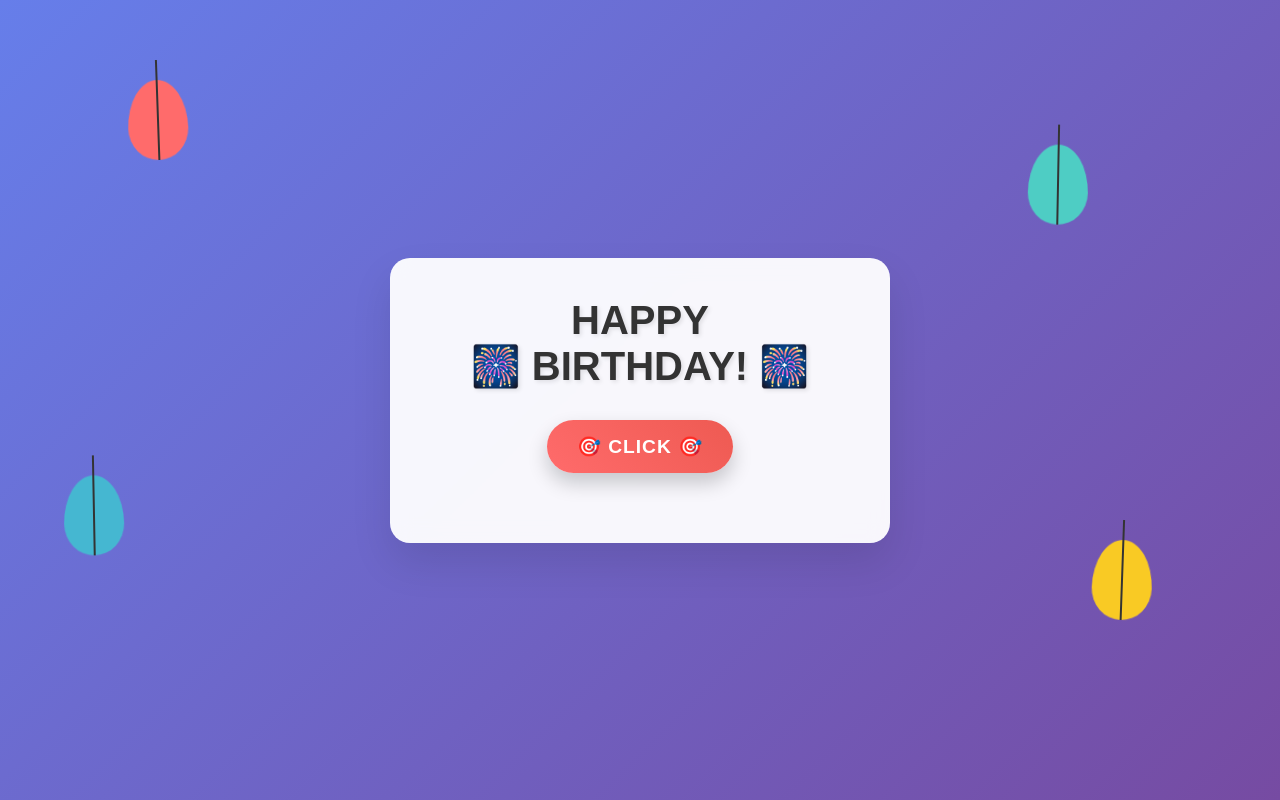
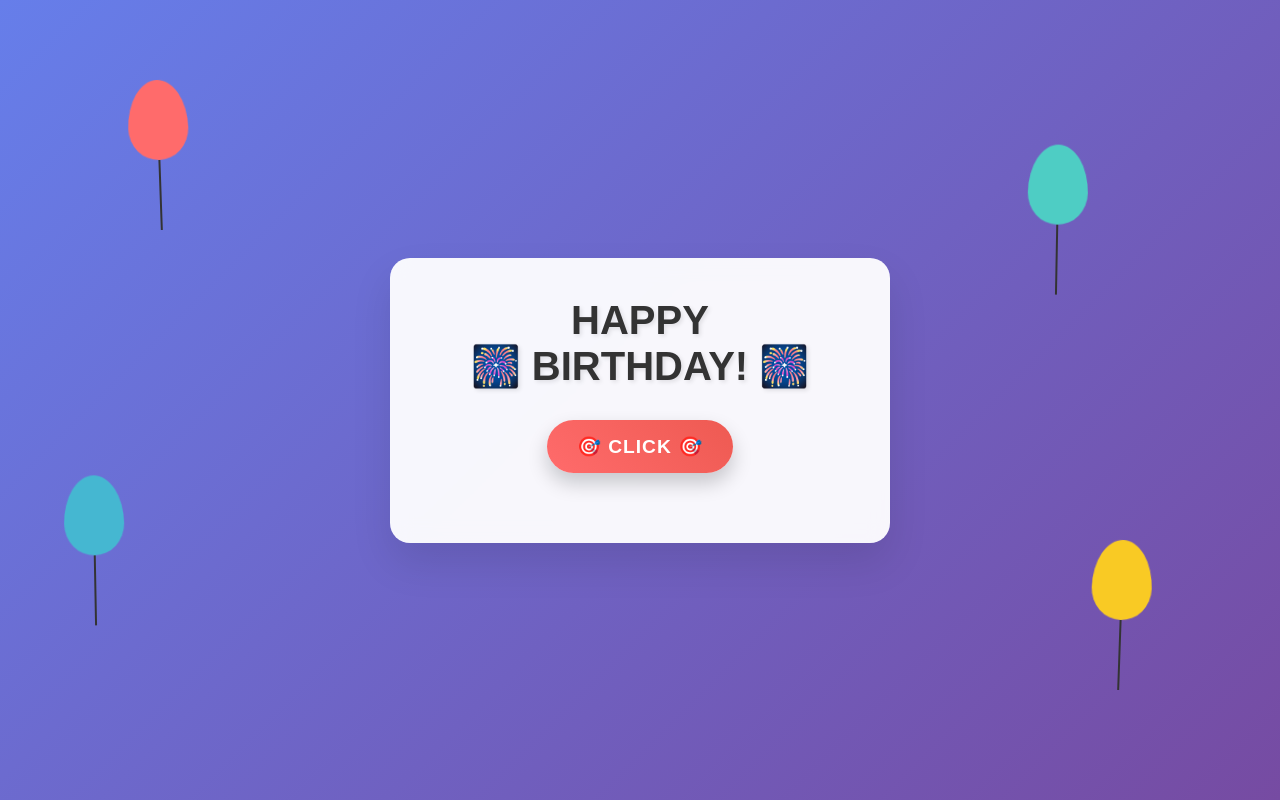
Before and after one commit to evann311/hpbd-lnq, a plain HTML site: page index.html in a window 1280 px wide. Drawn offline with Linux system fonts and the light colour scheme.

Commit message:
init operation

```diff
--- a/style.css
+++ b/style.css
@@ -87,11 +87,11 @@ body.party-mode {
 .balloon::after {
     content: '';
     position: absolute;
-    bottom: 0;
+    bottom: -70px;
     left: 50%;
     transform: translateX(-50%);
     width: 2px;
-    height: 100px;
+    height: 70px;
     background: #333;
 }
 
```
